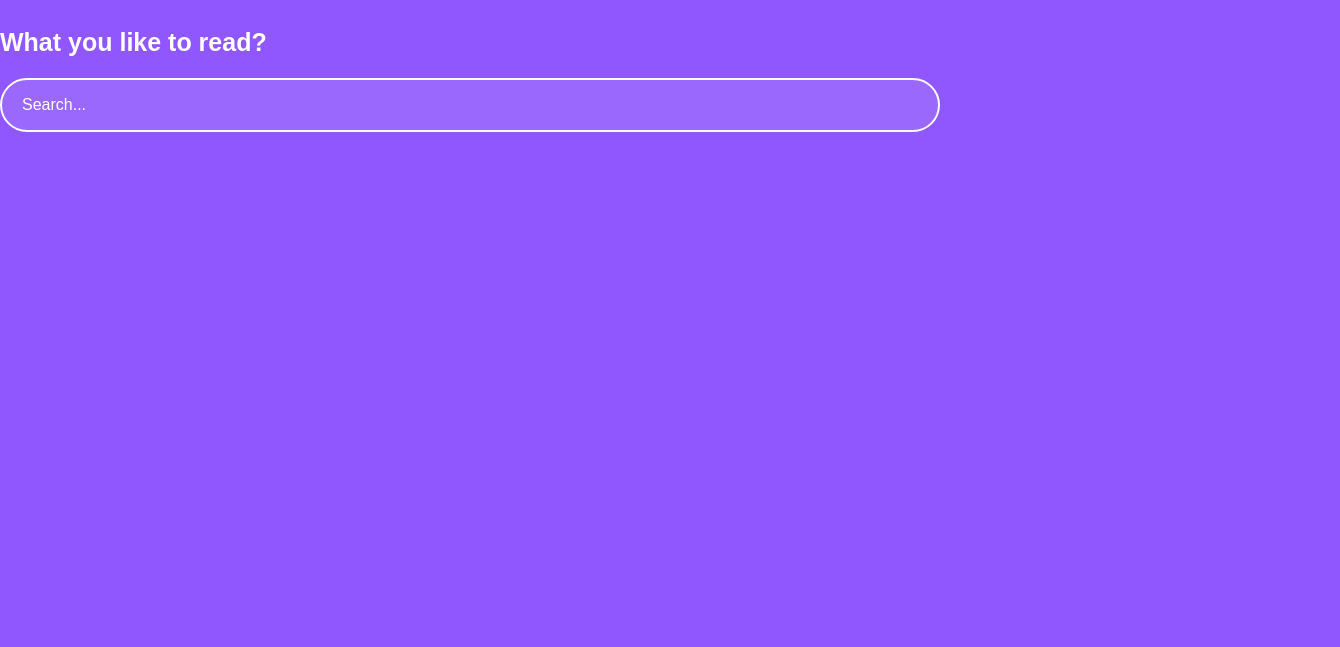
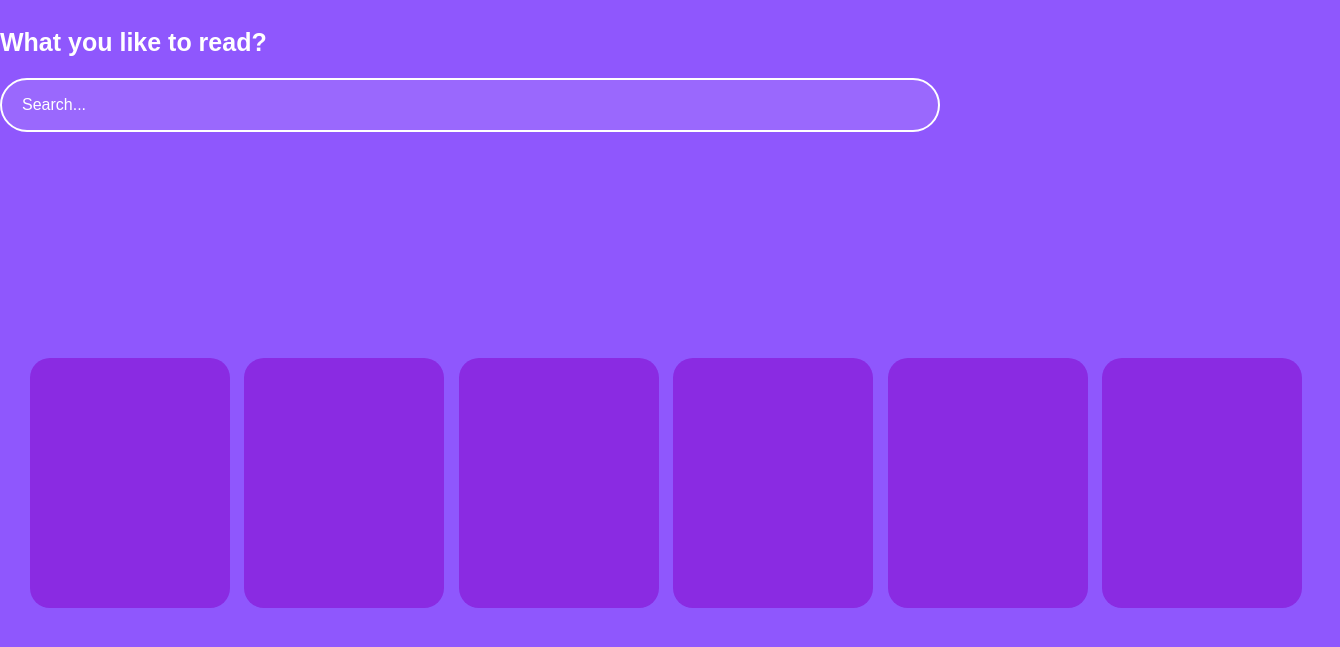
Before and after one commit to yuliethc/blog-yulieth.com, a plain HTML site: page index.html in a window 1280 px wide. Shown: the part 73-720 px from the top of the page, 1340 px wide, since content can reach past the window. Drawn offline with Linux system fonts and the light colour scheme; a web font is replaced by a local one.

Commit message:
Adding a Carousel Section

```diff
--- a/css/styles.css
+++ b/css/styles.css
@@ -80,3 +80,43 @@
 ::placeholder{
     color: white;
 }
+.carousel{
+    width: 100%;
+    /* overflow: scroll; */
+    padding: 30px;
+    position: relative;
+}
+
+.carousel__container{
+    white-space: nowrap;
+    margin-right: 70px 0px;
+    padding-bottom: 10px;
+}
+.carousel__item{
+    background-color: blueviolet;
+    width: 200px;
+    height: 250px;
+    overflow: hidden;
+    margin-right: 10px;
+    display: inline-block;
+    cursor: pointer;
+    border-radius: 20px;
+    transition: 450ms all;
+    transform-origin: center left;
+}
+
+.carousel__item:hover ~ .carousel__item{
+    transform: translate3D(100px, 0, 0);
+}
+
+.carousel__container:hover .carousel__item{
+    opacity: 0.3;
+}
+
+.carousel__container:hover .carousel__item:hover{
+    transform: scale(1.5);
+    opacity: 1;
+}
+::-webkit-scrollbar {
+    display: none;
+}
--- a/index.html
+++ b/index.html
@@ -5,7 +5,11 @@
     <meta name="viewport" content="width=device-width, initial-scale=1.0" />
     <meta http-equiv="X-UA-Compatible" content="ie=edge" />
     <link rel="stylesheet" type="text/css" href="./css/styles.css" />
-    <link href="https://fonts.googleapis.com/css?family=Muli&display=swap" rel="stylesheet">
+    <link
+      href="https://fonts.googleapis.com/css?family=Muli&display=swap"
+      rel="stylesheet"
+    />
+    <meta http-equiv="X-UA-Compatible" content="ie=edge">
     <title>Blog</title>
   </head>
   <body class="body">
@@ -37,5 +41,15 @@
       </h2>
       <input type="text" placeholder="Search..." />
     </section>
+    <section class="carousel">
+      <div class="carousel__container">
+        <div class="carousel__item"></div>
+        <div class="carousel__item"></div>
+        <div class="carousel__item"></div>
+        <div class="carousel__item"></div>
+        <div class="carousel__item"></div>
+        <div class="carousel__item"></div>
+      </div>
+    </section>
   </body>
 </html>
```
